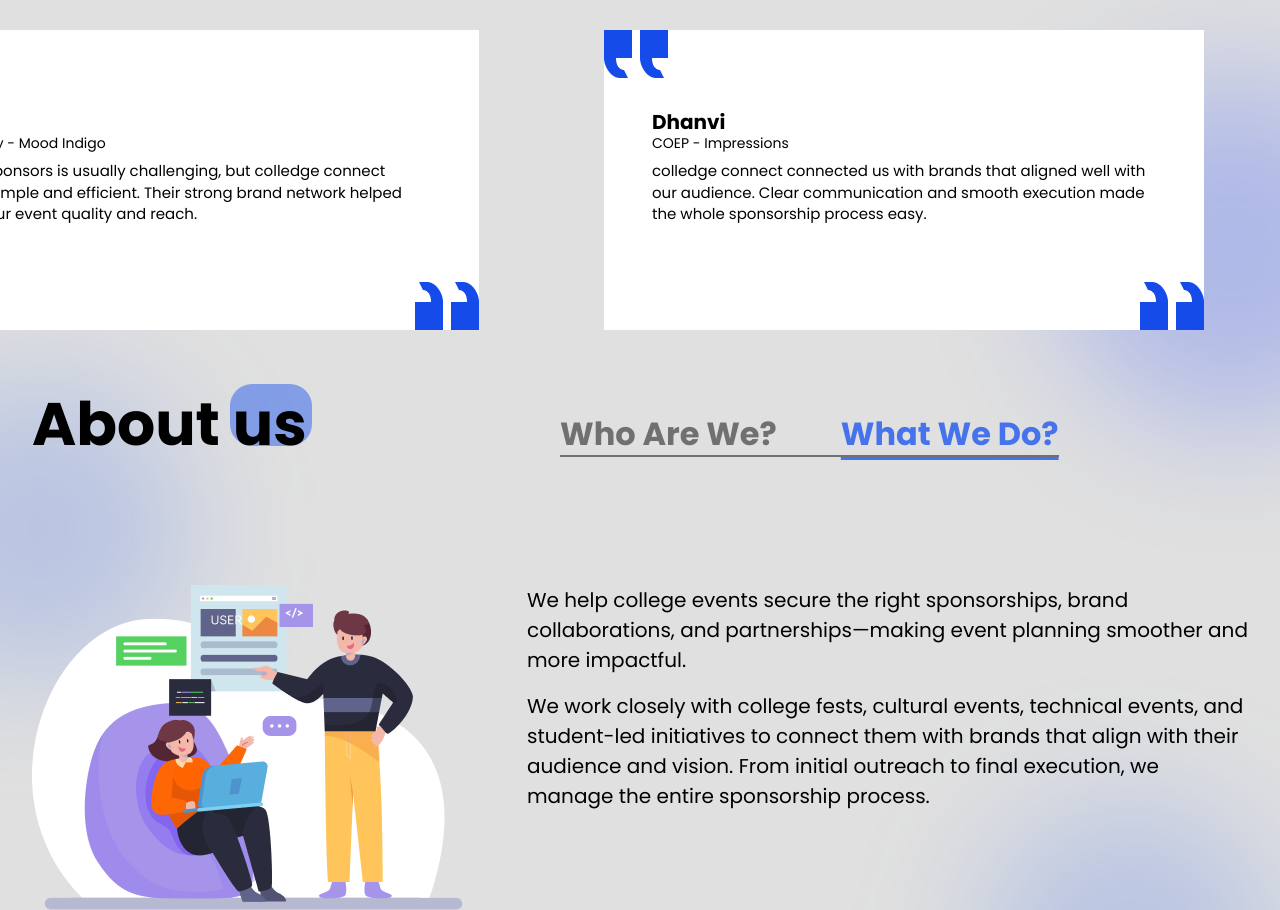
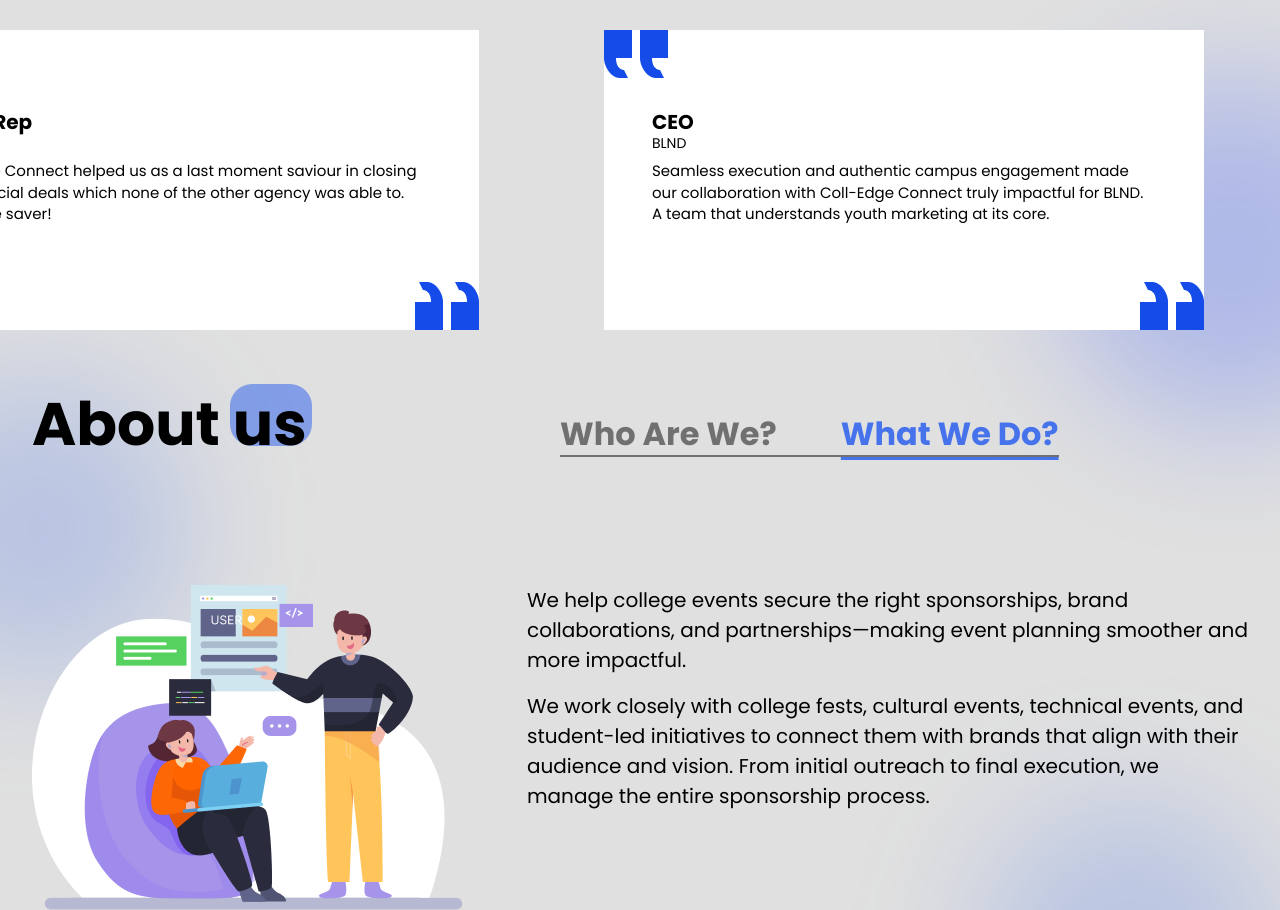
Before and after one commit to rohititgithub/college-connect, a React (Vite) app: page / in a window 1280 px wide. Shown: the part 3396-4306 px from the top of the page. Built offline with nearby package versions, Linux system fonts and the light colour scheme.

Commit message:
feat: add brand testimonials

```diff
--- a/src/pages/Home/TestimonialsSection.tsx
+++ b/src/pages/Home/TestimonialsSection.tsx
@@ -60,44 +60,40 @@ export default function TestimonialsSection() {
 
   const brandTestimonials: brandTestimonial[] = [
     {
-      author: "Krish",
-      brand: "BITS Pilani",
-      event: "Oasis",
+      author: "Marketing Head",
+      brand: "Denver",
       review:
-        "From connecting us with relevant brands to smooth coordination till the event day, their team handled everything professionally. The sponsorship support helped us scale our event smoothly and successfully.",
+        "Flawless execution across cities—aligned perfectly with our company marketing ideas.",
     },
     {
-      author: "Rohit",
-      brand: "IIT Kanpur",
-      event: "Antaragini",
+      author: "North Zone Head",
+      brand: "Pizza Hut",
       review:
-        "colledge connect bridges the gap between colleges and brands perfectly. The process was transparent, quick, and completely stress-free for student organizers.",
+        "Amazing brand management by the team over events, as a brand we were not worried for the activation at all and were more focused towards the other parts",
     },
     {
-      author: "Tanvi",
-      brand: "Jaipuriya",
+      author: "Regional Branch Manager",
+      brand: "Monster",
       review:
-        "We collaborated with colledge connect for our cultural fest, and the experience was excellent. They helped us secure relevant brand collaborations and supported us throughout the entire event process.",
+        "Coll-Edge Connect helped us in easy collaboration and activation in the events.",
     },
     {
-      author: "Dhanvi",
-      brand: "COEP",
-      event: "Impressions",
+      author: "CEO",
+      brand: "BLND",
       review:
-        "colledge connect connected us with brands that aligned well with our audience. Clear communication and smooth execution made the whole sponsorship process easy.",
+        "Seamless execution and authentic campus engagement made our collaboration with Coll-Edge Connect truly impactful for BLND. A team that understands youth marketing at its core.",
     },
     {
-      author: "Hardik",
-      brand: "IIT Bombay",
-      event: "Mood Indigo",
+      author: "Brand Rep",
+      brand: "Nykaa",
       review:
-        "Finding sponsors is usually challenging, but colledge connect made it simple and efficient. Their strong brand network helped elevate our event quality and reach.",
+        "Coll-Edge Connect helped us as a last moment saviour in closing some crucial deals which none of the other agency was able to. Truly a life saver!",
     },
     {
-      author: "Vedika",
-      brand: "Lady Irwin College",
+      author: "Brand Marketing Manager",
+      brand: "PhysicsWallah",
       review:
-        "The team at colledge connect guided us end-to-end and ensured everything ran smoothly. We received both financial support and meaningful brand collaborations.",
+        "Got the best deals with college and truly justified work, the team worked with college students to get the best output for the brand and also helped us to reach right audience.",
     },
   ];
 
```
